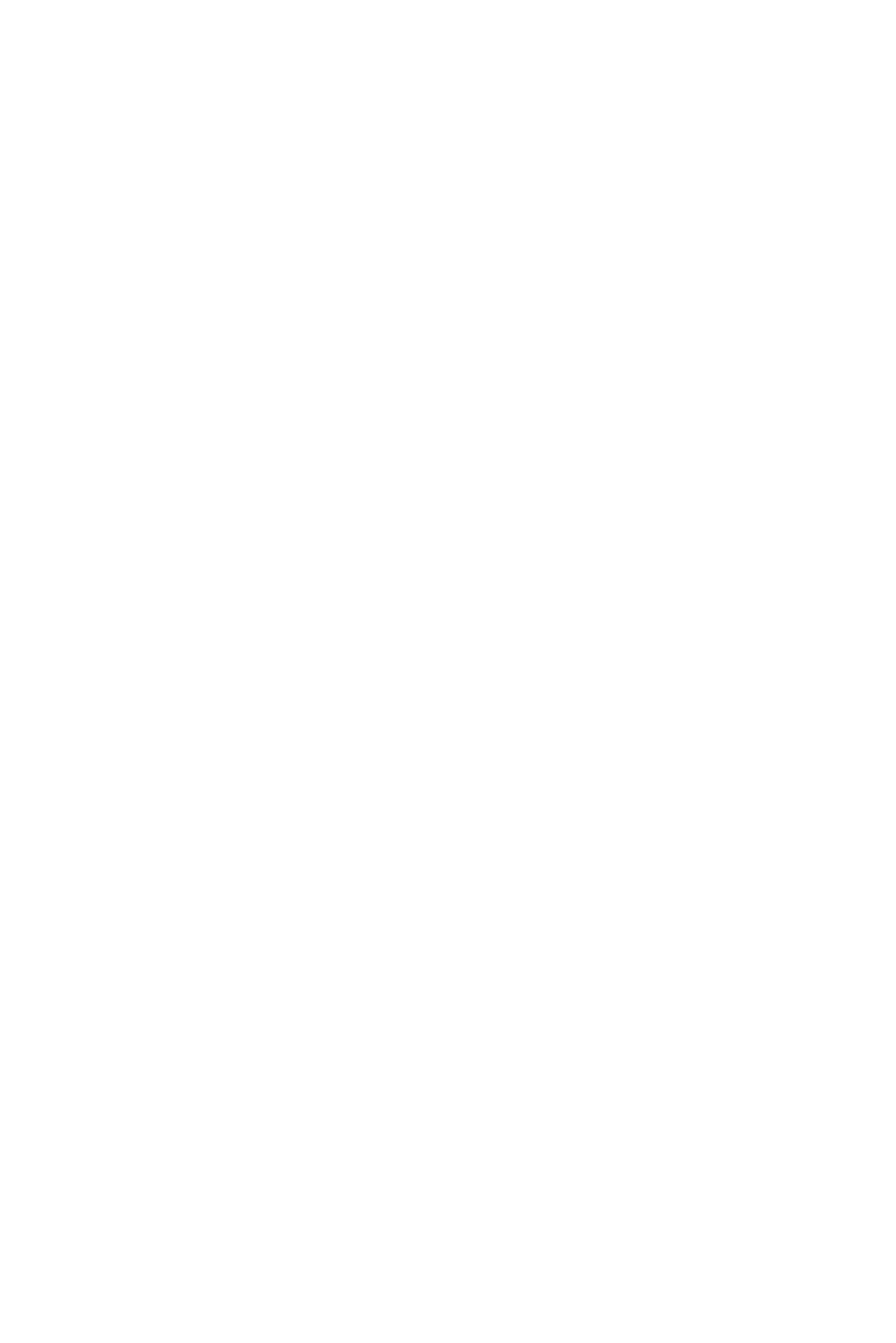
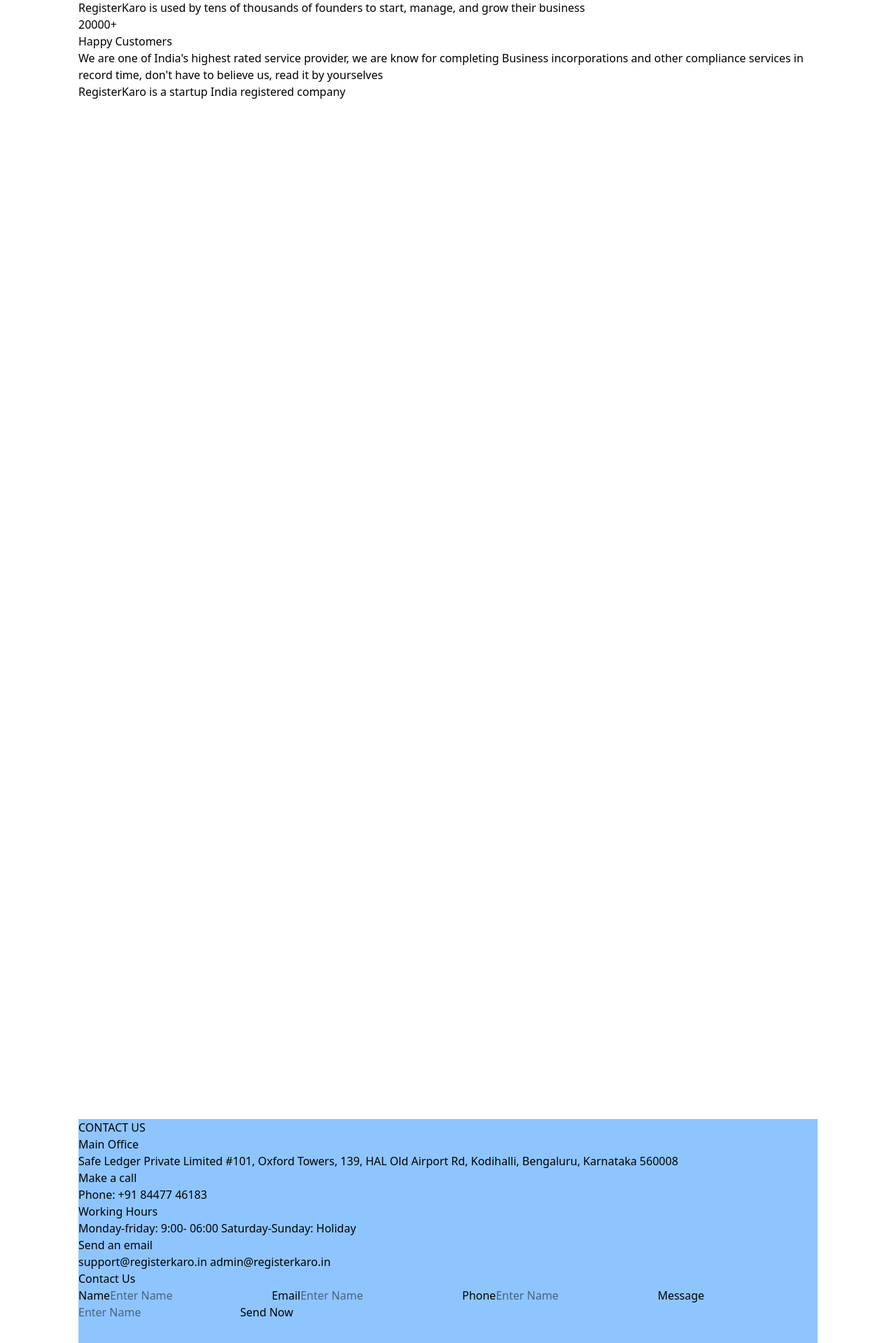
Before and after one commit to SamSwnshi/register_karo, a React (Vite) app: page / in a window 1280 px wide. Shown: the part 5161-7080 px from the top of the page at 70% size. Before the commit the page ends 5160 px from the top, so only its background shows below. Built offline with nearby package versions, Linux system fonts and the light colour scheme.

Commit message:
testimonial

```diff
--- a/src/App.jsx
+++ b/src/App.jsx
@@ -6,6 +6,10 @@
 import Card from "./component/Card";
 import GetStarted from "./component/GetStarted";
 import Partner from './component/Partner'
+import Testimonial from "./component/Testimonial";
+import Contact from './component/ContactUs'
+import Footer from './component/Footer'
+import Blog from "./component/LatestBlog"
 
 const App = () => {
   return (
@@ -17,6 +21,10 @@
       <Card/>
       <GetStarted/>
       <Partner/>
+      <Testimonial/>
+      <Blog/>
+      <Contact/>
+      <Footer/>
     </div>
   );
 };
--- a/src/component/ContactUs.jsx
+++ b/src/component/ContactUs.jsx
@@ -1,11 +1,58 @@
-import React from 'react'
+import React from "react";
 
 const ContactUs = () => {
   return (
-    <div>
+    <div className="px-28 h-screen">
+      <div className="bg-blue-300 h-[550px]">
+        <div>
+          <h1>CONTACT US</h1>
+        </div>
+        <div>
+          <div>
+            <div>
+              <h1>Main Office</h1>
+              <p>
+                Safe Ledger Private Limited #101, Oxford Towers, 139, HAL Old
+                Airport Rd, Kodihalli, Bengaluru, Karnataka 560008
+              </p>
+            </div>
+            <div>
+              <h1>Make a call</h1>
+              <p>Phone: +91 84477 46183</p>
+            </div>
+            <div>
+              <h1>Working Hours</h1>
+              <p>Monday-friday: 9:00- 06:00 Saturday-Sunday: Holiday</p>
+            </div>
+            <div>
+              <h1>Send an email</h1>
+              <p>support@registerkaro.in admin@registerkaro.in</p>
+            </div>
+          </div>
+          <div>
+            <h1>Contact Us</h1>
+            <label>
+              Name
+              <input type="text" placeholder="Enter Name" />
+            </label>
+            <label>
+              Email
+              <input type="email" placeholder="Enter Name" />
+            </label>
+            <label>
+              Phone
+              <input type="number" placeholder="Enter Name" />
+            </label>
+            <label>
+              Message
+              <input type="textarea" placeholder="Enter Name" />
+            </label>
+            <button>Send Now</button>
+          </div>
+        </div>
+      </div>
+    </div>
+  );
+};
 
-    </div>
-  )
-}
-
-export default ContactUs
+export default ContactUs;
--- a/src/component/Footer.jsx
+++ b/src/component/Footer.jsx
@@ -2,7 +2,7 @@
 
 const Footer = () => {
   return (
-    <div>
+    <div className="px-28 h-screen">
 
     </div>
   )
--- a/src/component/LatestBlog.jsx
+++ b/src/component/LatestBlog.jsx
@@ -2,7 +2,7 @@
 
 const LatestBlog = () => {
   return (
-    <div>
+    <div className="px-28 h-screen">
 
     </div>
   )
--- a/src/component/Testimonial.jsx
+++ b/src/component/Testimonial.jsx
@@ -1,11 +1,25 @@
-import React from 'react'
+import React from "react";
 
 const Testimonial = () => {
   return (
-    <div>
+    <div className="px-28 h-screen">
+      <div>
+        <p>
+          RegisterKaro is used by tens of thousands of founders to start,
+          manage, and grow their business
+        </p>
+        <p>20000+</p>
+        <h1>Happy Customers</h1>
+        <p>
+          We are one of India's highest rated service provider, we are know for
+          completing Business incorporations and other compliance services in
+          record time, don't have to believe us, read it by yourselves
+        </p>
+        <p>RegisterKaro is a startup India registered company</p>
+      </div>
+      <div></div>
+    </div>
+  );
+};
 
-    </div>
-  )
-}
-
-export default Testimonial
+export default Testimonial;
```
